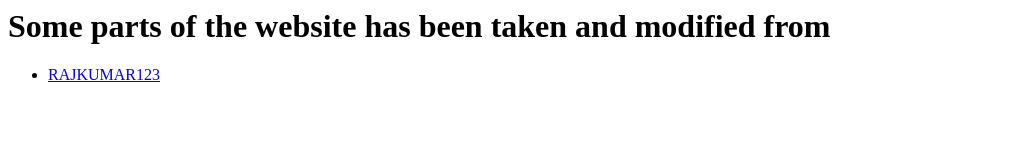
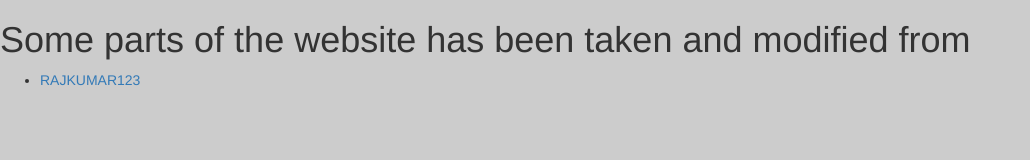
Before and after one commit to saiyerniakhil/saiyerniakhil.github.io, a plain HTML site: page credits.html in a window 1280 px wide. Shown: the whole page, without its empty margins (0-1030 px from the left). Drawn offline with nearby package versions, Linux system fonts and the light colour scheme.

Commit message:
Add Credits

```diff
--- a/credits.html
+++ b/credits.html
@@ -3,10 +3,13 @@
         <title>
             Credits
         </title>
-        <style>
-        </style>
+<link rel='stylesheet prefetch' href='https://cdnjs.cloudflare.com/ajax/libs/twitter-bootstrap/4.1.1/css/bootstrap.css'>
+<link href="https://fonts.googleapis.com/css?family=Shadows+Into+Light" rel="stylesheet">
+<link rel='stylesheet prefetch' href='https://cdnjs.cloudflare.com/ajax/libs/twitter-bootstrap/3.3.7/css/bootstrap.min.css'>
+<link rel='stylesheet prefetch' href='https://stackpath.bootstrapcdn.com/font-awesome/4.7.0/css/font-awesome.min.css'>
+
     </head>
-    <body>
+    <body style="background-color:#ccc">
         <h1> Some parts of the website has been taken and modified from </h1>
 <ul>
 <li> <a href="https://bootsnipp.com/RAJKUMAR123">RAJKUMAR123</a></li>
```
Also changed, not shown: index.html (+1 -1 lines).
